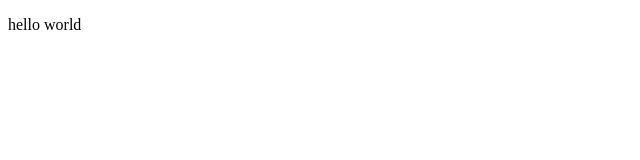
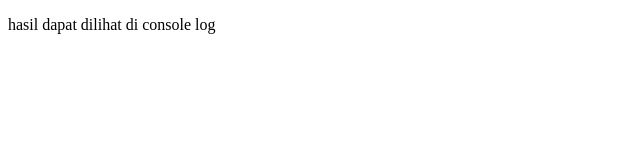
Before and after one commit to ibrahimdeni/Mini-Test-PT.-Stamps, a plain HTML site: page index.html in a window 1280 px wide. Shown: the whole page, without its empty margins (0-640 px from the left). Drawn offline with Linux system fonts and the light colour scheme.

Commit message:
Mini Test PT. Stamps

```diff
--- a/index.html
+++ b/index.html
@@ -4,10 +4,10 @@
     <meta charset="UTF-8" />
     <meta http-equiv="X-UA-Compatible" content="IE=edge" />
     <meta name="viewport" content="width=device-width, initial-scale=1.0" />
-    <title>Document</title>
+    <title>Mini Test PT. Stamps</title>
   </head>
   <body>
-    <p>hello world</p>
+    <p>hasil dapat dilihat di console log</p>
     <script src="index.js"></script>
   </body>
 </html>
```
